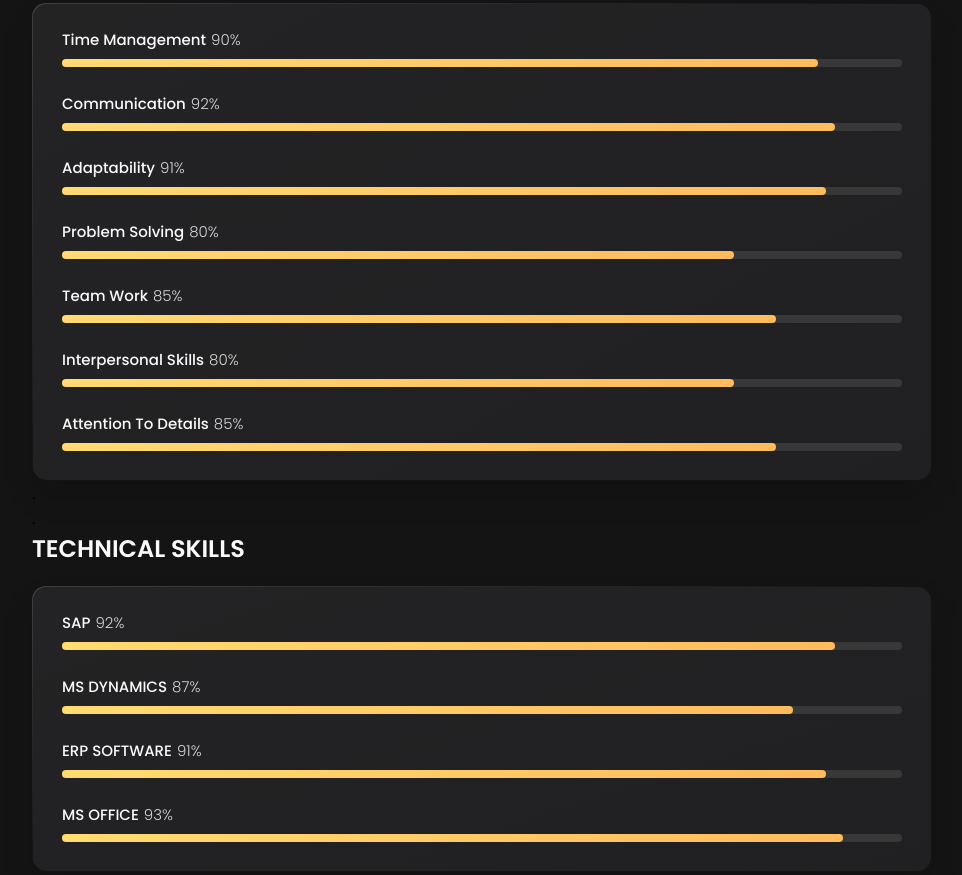
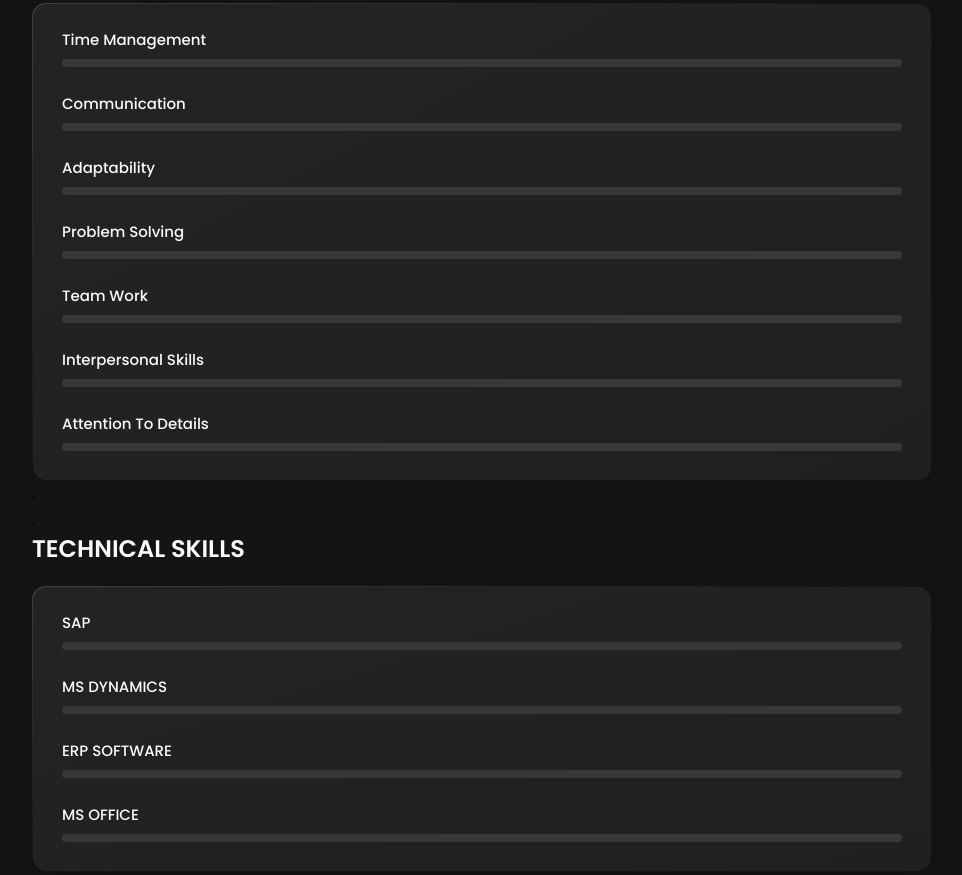
Before and after one commit to vinilpv/vinilpv.github.io, a plain HTML site: page index.html in a window 1280 px wide. Shown: the part 3805-4680 px from the top of the page, without its empty margins (308-1270 px from the left). Drawn offline with nearby package versions, Linux system fonts and the light colour scheme.

Commit message:
family details change, skill bar percentage avoid

```diff
--- a/index.html
+++ b/index.html
@@ -669,11 +669,11 @@
 
               <div class="title-wrapper">
                 <h5 class="h5">Time Management</h5>
-                <data value="90">90%</data>
+                <!-- <data value="90">90%</data> -->
               </div>
 
               <div class="skill-progress-bg">
-                <div class="skill-progress-fill" style="width: 90%;"></div>
+                <!-- <div class="skill-progress-fill" style="width: 90%;"></div> -->
               </div>
 
             </li>
@@ -682,11 +682,11 @@
 
               <div class="title-wrapper">
                 <h5 class="h5">Communication</h5>
-                <data value="92">92%</data>
+                <!-- <data value="92">92%</data> -->
               </div>
 
               <div class="skill-progress-bg">
-                <div class="skill-progress-fill" style="width: 92%;"></div>
+                <!-- <div class="skill-progress-fill" style="width: 92%;"></div> -->
               </div>
 
             </li>
@@ -695,11 +695,11 @@
 
               <div class="title-wrapper">
                 <h5 class="h5">Adaptability</h5>
-                <data value="91">91%</data>
+                <!-- <data value="91">91%</data> -->
               </div>
 
               <div class="skill-progress-bg">
-                <div class="skill-progress-fill" style="width: 91%;"></div>
+                <!-- <div class="skill-progress-fill" style="width: 91%;"></div> -->
               </div>
 
             </li>
@@ -708,11 +708,11 @@
 
               <div class="title-wrapper">
                 <h5 class="h5">Problem Solving</h5>
-                <data value="80">80%</data>
+                <!-- <data value="80">80%</data> -->
               </div>
 
               <div class="skill-progress-bg">
-                <div class="skill-progress-fill" style="width: 80%;"></div>
+                <!-- <div class="skill-progress-fill" style="width: 80%;"></div> -->
               </div>
 
             </li>
@@ -720,11 +720,11 @@
 
               <div class="title-wrapper">
                 <h5 class="h5">Team Work</h5>
-                <data value="85">85%</data>
+                <!-- <data value="85">85%</data> -->
               </div>
 
               <div class="skill-progress-bg">
-                <div class="skill-progress-fill" style="width: 85%;"></div>
+                <!-- <div class="skill-progress-fill" style="width: 85%;"></div> -->
               </div>
 
             </li>
@@ -732,11 +732,11 @@
 
               <div class="title-wrapper">
                 <h5 class="h5">Interpersonal Skills</h5>
-                <data value="80">80%</data>
+                <!-- <data value="80">80%</data> -->
               </div>
 
               <div class="skill-progress-bg">
-                <div class="skill-progress-fill" style="width: 80%;"></div>
+                <!-- <div class="skill-progress-fill" style="width: 80%;"></div> -->
               </div>
 
             </li>
@@ -744,11 +744,11 @@
 
               <div class="title-wrapper">
                 <h5 class="h5">Attention to Details</h5>
-                <data value="85">85%</data>
+                <!-- <data value="85">85%</data> -->
               </div>
 
               <div class="skill-progress-bg">
-                <div class="skill-progress-fill" style="width: 85%;"></div>
+                <!-- <div class="skill-progress-fill" style="width: 85%;"></div> -->
               </div>
 
             </li>
@@ -775,11 +775,11 @@
 
       <div class="title-wrapper">
         <h5 class="h5">SAP</h5>
-        <data value="92">92%</data>
+        <!-- <data value="92">92%</data> -->
       </div>
 
       <div class="skill-progress-bg">
-        <div class="skill-progress-fill" style="width: 92%;"></div>
+        <!-- <div class="skill-progress-fill" style="width: 92%;"></div> -->
       </div>
 
     </li>
@@ -788,11 +788,11 @@
 
       <div class="title-wrapper">
         <h5 class="h5">MS DYNAMICS</h5>
-        <data value="87">87%</data>
+        <!-- <data value="87">87%</data> -->
       </div>
 
       <div class="skill-progress-bg">
-        <div class="skill-progress-fill" style="width: 87%;"></div>
+        <!-- <div class="skill-progress-fill" style="width: 87%;"></div> -->
       </div>
 
     </li>
@@ -801,11 +801,11 @@
 
       <div class="title-wrapper">
         <h5 class="h5">ERP SOFTWARE</h5>
-        <data value="91">91%</data>
+        <!-- <data value="91">91%</data> -->
       </div>
 
       <div class="skill-progress-bg">
-        <div class="skill-progress-fill" style="width: 91%;"></div>
+        <!-- <div class="skill-progress-fill" style="width: 91%;"></div> -->
       </div>
 
     </li>
@@ -814,11 +814,11 @@
 
       <div class="title-wrapper">
         <h5 class="h5">MS OFFICE</h5>
-        <data value="93">93%</data>
+        <!-- <data value="93">93%</data> -->
       </div>
 
       <div class="skill-progress-bg">
-        <div class="skill-progress-fill" style="width: 93%;"></div>
+        <!-- <div class="skill-progress-fill" style="width: 93%;"></div> -->
       </div>
 
     </li>
@@ -992,7 +992,7 @@
 
                 <h3 class="project-title">Brother: VIJIL P V</h3>
 
-                <p class="project-category">He is working as a Mechanic in Africa for the past 10 years</p>
+                <p class="project-category">He is a Mechanic and he is expert in that field</p>
 
               </a>
             </li>
@@ -1009,7 +1009,7 @@
 
                 <h3 class="project-title">Brother: VIBIN P V</h3>
 
-                <p class="project-category">He is a Permanent Resident in Canada & he has been working in Canada Since 2018</p>
+                <p class="project-category">He is a diploma holder in hotel management and he has many years of experience</p>
 
               </a>
             </li>
```
